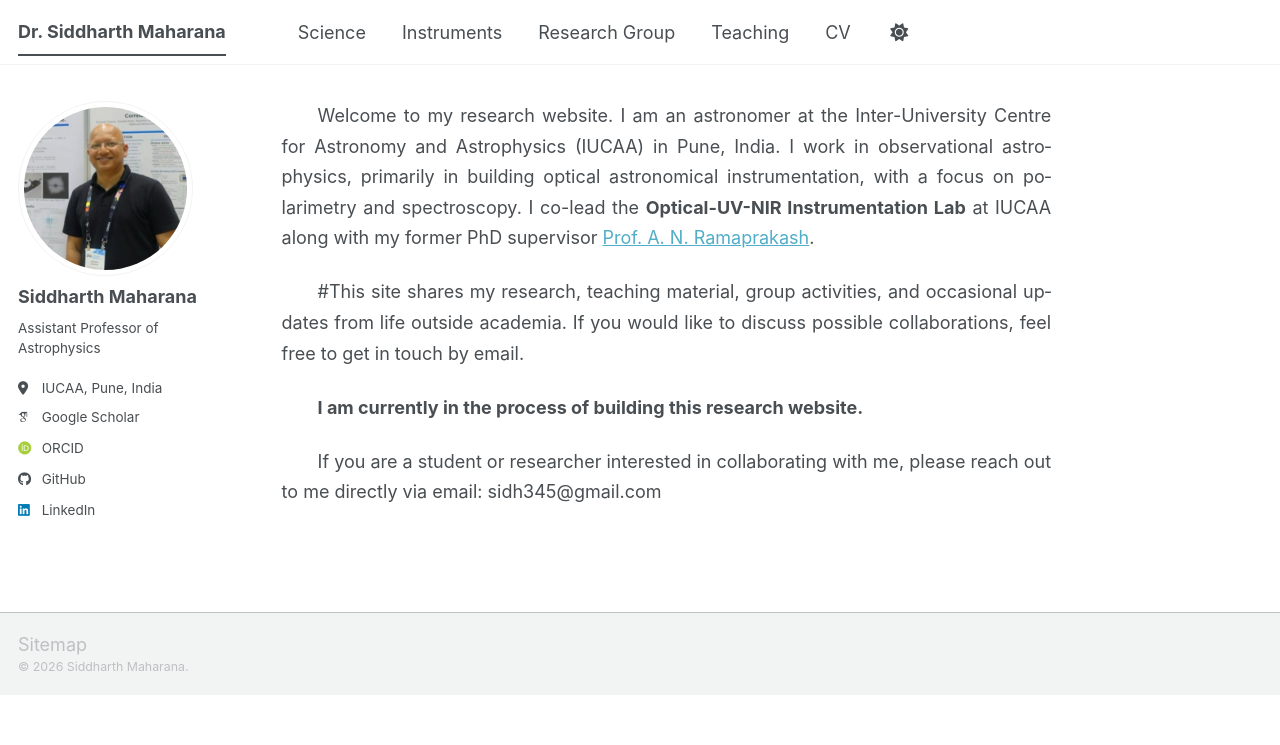
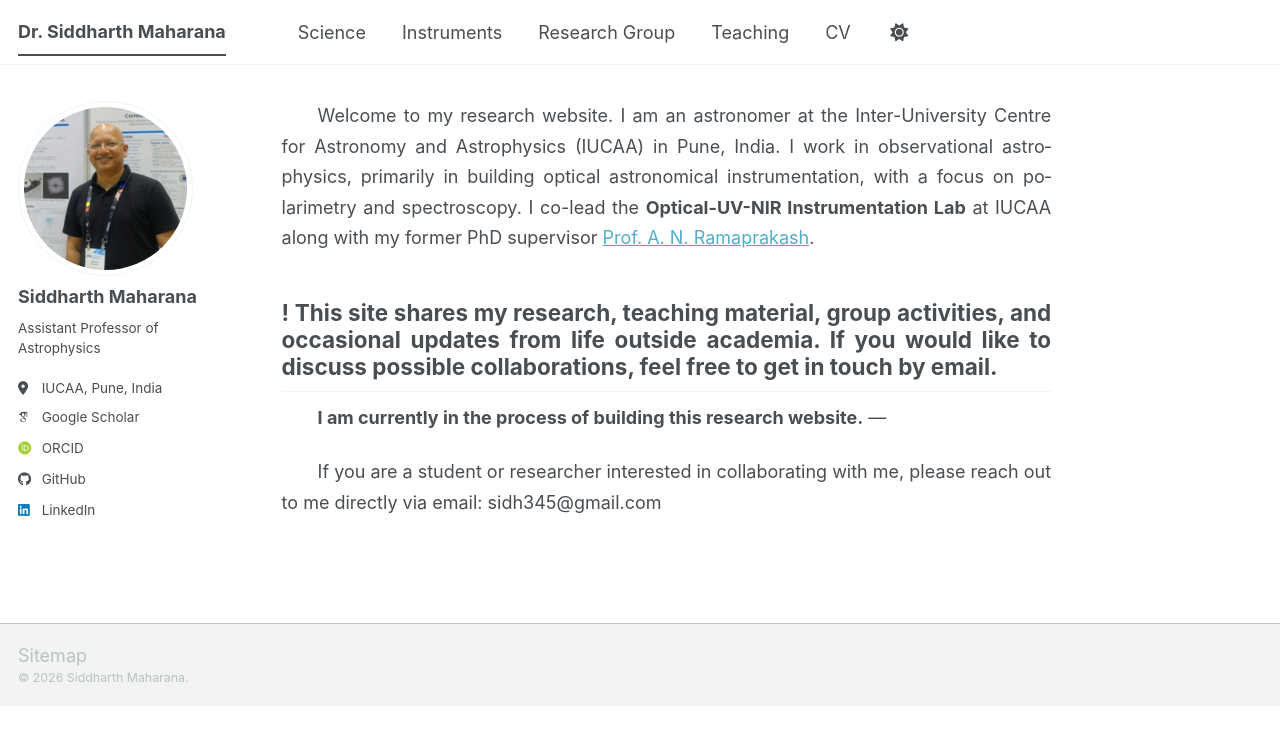
Before and after one commit to siddharth-maharana/siddharth-maharana.github.io, a Jekyll site: the page built from _pages/about.md, in a window 1280 px wide. Shown: the top 745 px of the page. Built offline with Jekyll 4.4.1, drawn with Linux system fonts in a browser that asks for light colours; some web fonts are replaced; a script bundle is joined from its source files by our own code; library files that are not in the unit come from our copies.

```diff
--- a/_pages/about.md
+++ b/_pages/about.md
@@ -9,8 +9,9 @@ redirect_from:
 
 Welcome to my research website. I am an astronomer at the Inter-University Centre for Astronomy and Astrophysics (IUCAA) in Pune, India. I work in observational astrophysics, primarily in building optical astronomical instrumentation, with a focus on polarimetry and spectroscopy. I co-lead the **Optical-UV-NIR Instrumentation Lab** at IUCAA along with my former PhD supervisor [Prof. A. N. Ramaprakash](https://www.iucaa.in/en/faculty-research/anr).
 
-#This site shares my research, teaching material, group activities, and occasional updates from life outside academia. If you would like to discuss possible collaborations, feel free to get in touch by email.
-
+! This site shares my research, teaching material, group activities, and occasional updates from life outside academia. If you would like to discuss possible collaborations, feel free to get in touch by email.
+---
 **I am currently in the process of building this research website.**
+---
 
 If you are a student or researcher interested in collaborating with me, please reach out to me directly via email: sidh345@gmail.com
```
